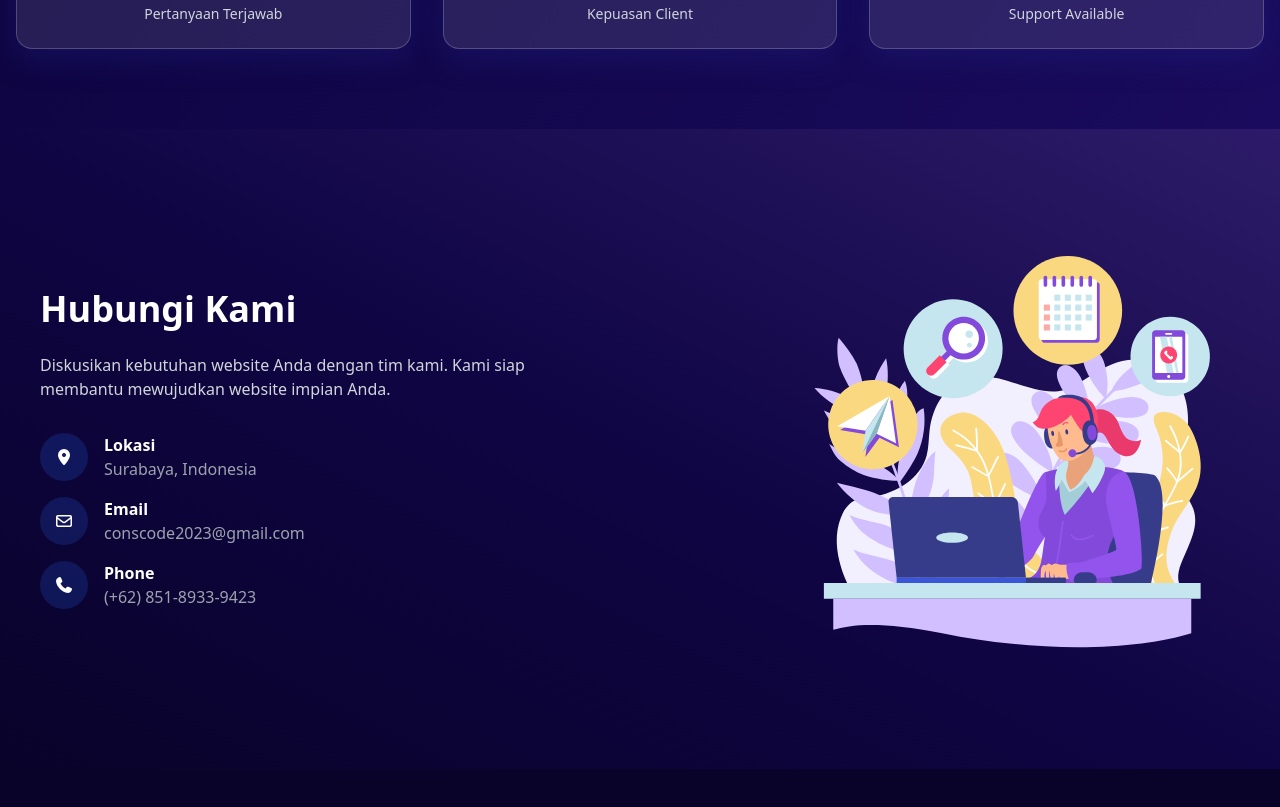
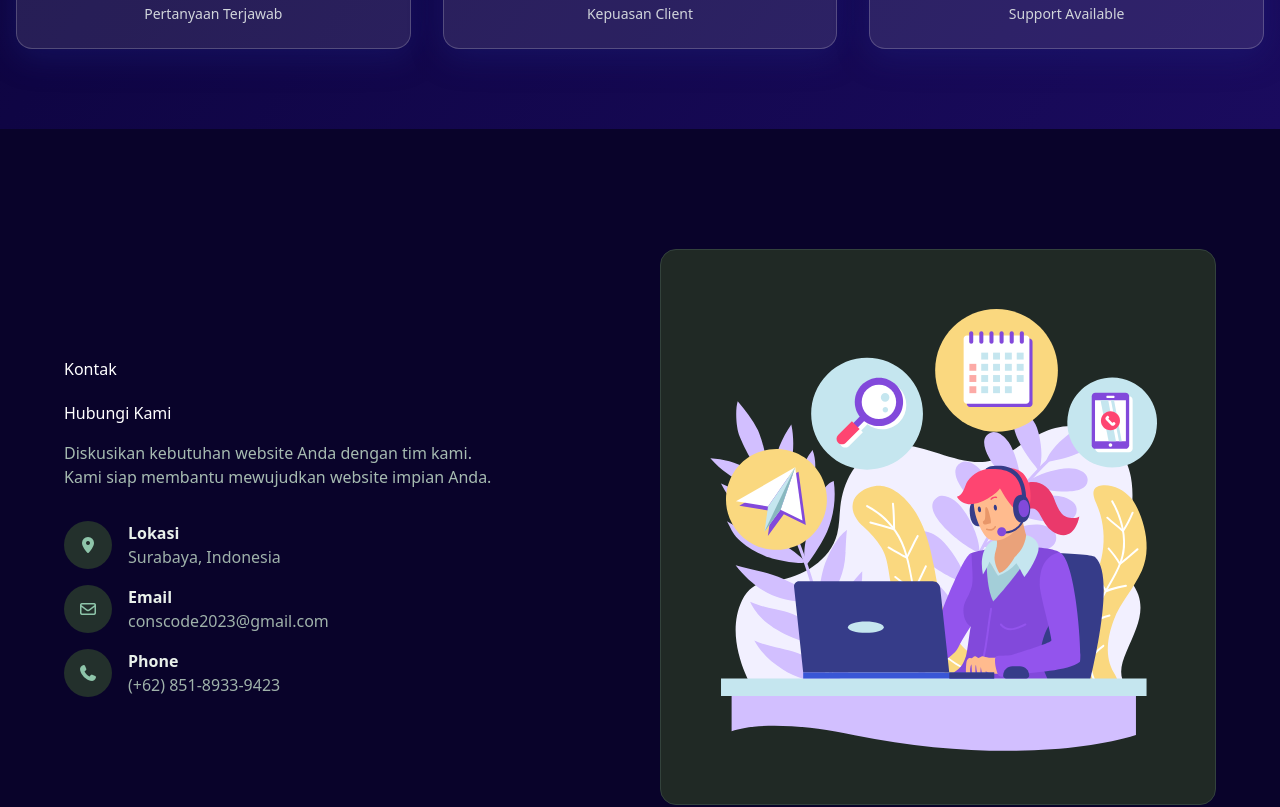
Before and after one commit to conscode-dev/conscode-web, a React (Vite) app: page / in a window 1280 px wide. Shown: the part 9180-9987 px from the top of the page. Built offline with nearby package versions, Linux system fonts and the light colour scheme.

Commit message:
refactor: update Contact section - redesign with 2-column layout and new styling

```diff
--- a/src/Sections/Contact.jsx
+++ b/src/Sections/Contact.jsx
@@ -3,18 +3,16 @@ import contactImg from "../assets/images/contact.svg";
 
 const Contact = () => {
   return (
-    <section
-      id="contact"
-      className="py-20 bg-gradient-to-bl from-[#2d1b69] via-[#0f0544] to-[#09032A] relative overflow-hidden"
-    >
-      {/* Background Elements */}
-      <div className="flex justify-center items-center px-10 py-4">
-        <div className="space-y-8">
+    <section id="contact" className="section-shell py-20">
+      <div className="container mx-auto px-4 md:px-6">
+        <div className="soft-card p-8 md:p-10 grid md:grid-cols-2 gap-10 items-center">
+          <div className="space-y-8">
           <div>
-            <h2 className="text-4xl font-bold text-white mb-6">
+            <span className="pill">Kontak</span>
+            <h2 className="section-title mt-5 mb-4">
               Hubungi Kami
             </h2>
-            <p className="text-gray-300 md:w-2/3 text-justify md:text-start">
+            <p className="text-[#a6bbb1] md:w-4/5 text-justify md:text-start">
               Diskusikan kebutuhan website Anda dengan tim kami. Kami siap
               membantu mewujudkan website impian Anda.
             </p>
@@ -22,41 +20,42 @@ const Contact = () => {
 
           <div className="space-y-4">
             <div className="flex items-center space-x-4">
-              <div className="w-12 h-12 bg-blue-600/20 rounded-full flex items-center justify-center">
-                <i class="fa-solid fa-location-dot"></i>
+              <div className="w-12 h-12 bg-[#23302c] text-[#8ec5aa] rounded-full flex items-center justify-center">
+                <i className="fa-solid fa-location-dot"></i>
               </div>
               <div>
-                <h3 className="text-white font-semibold">Lokasi</h3>
-                <p className="text-gray-400">Surabaya, Indonesia</p>
+                <h3 className="text-[#e8f0ea] font-semibold">Lokasi</h3>
+                <p className="text-[#9fb2aa]">Surabaya, Indonesia</p>
               </div>
             </div>
 
             <div className="flex items-center space-x-4">
-              <div className="w-12 h-12 bg-blue-600/20 rounded-full flex items-center justify-center">
-                <i class="fa-regular fa-envelope"></i>
+              <div className="w-12 h-12 bg-[#23302c] text-[#8ec5aa] rounded-full flex items-center justify-center">
+                <i className="fa-regular fa-envelope"></i>
               </div>
               <div>
-                <h3 className="text-white font-semibold">Email</h3>
-                <p className="text-gray-400">conscode2023@gmail.com</p>
+                <h3 className="text-[#e8f0ea] font-semibold">Email</h3>
+                <p className="text-[#9fb2aa]">conscode2023@gmail.com</p>
               </div>
             </div>
 
             <div className="flex items-center space-x-4">
-              <div className="w-12 h-12 bg-blue-600/20 rounded-full flex items-center justify-center">
-                <i class="fa-solid fa-phone"></i>
+              <div className="w-12 h-12 bg-[#23302c] text-[#8ec5aa] rounded-full flex items-center justify-center">
+                <i className="fa-solid fa-phone"></i>
               </div>
               <div>
-                <h3 className="text-white font-semibold">Phone</h3>
-                <p className="text-gray-400">(+62) 851-8933-9423</p>
+                <h3 className="text-[#e8f0ea] font-semibold">Phone</h3>
+                <p className="text-[#9fb2aa]">(+62) 851-8933-9423</p>
               </div>
             </div>
           </div>
-        </div>
-        <div className="hidden md:block animate-float">
-          <img src={contactImg} alt="Contact" />
+          </div>
+
+          <div className="hidden md:block rounded-2xl border border-[#33423c] bg-[#202925] p-6">
+            <img src={contactImg} alt="Contact" className="w-full h-auto" />
+          </div>
         </div>
       </div>
-
     </section>
   );
 };
```
